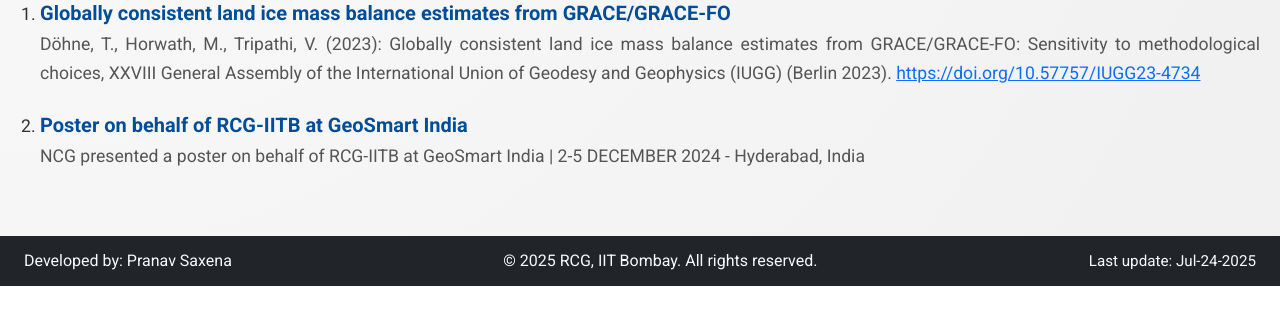
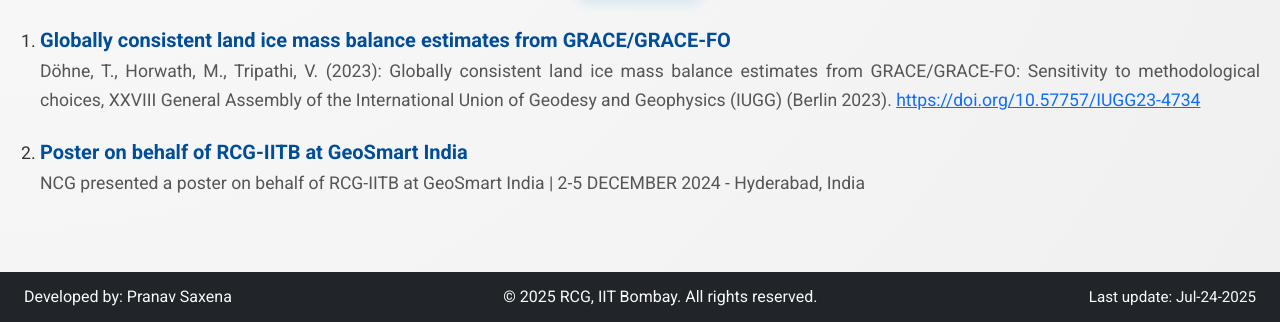
Before and after one commit to Smitrgeo15/WEBSITE, a plain HTML site: page achievements.html in a window 1280 px wide. Shown: the part 523-845 px from the top of the page. Before the commit the page ends 809 px from the top, so only its background shows below. Drawn offline with nearby package versions, Linux system fonts and the light colour scheme; a web font is replaced by a local one.

Commit message:
Update achievements.html

```diff
--- a/achievements.html
+++ b/achievements.html
@@ -26,7 +26,7 @@
     <style>
         /* A simple style block to clean up the look */
         .achievements-section {
-            padding: 1px 0;
+            padding: 10px 0;
         }
 
         .section-heading {
```
